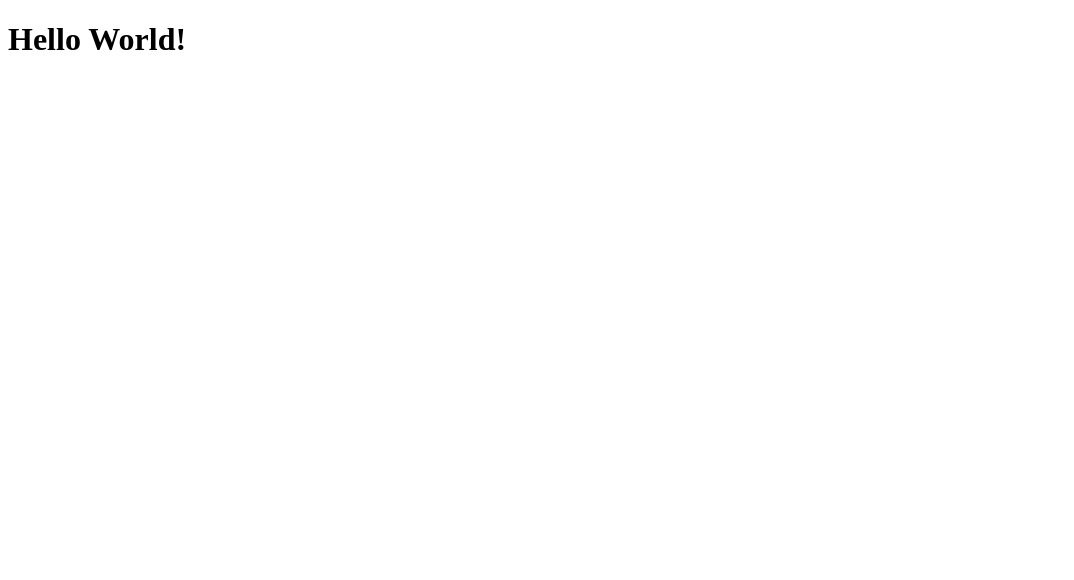
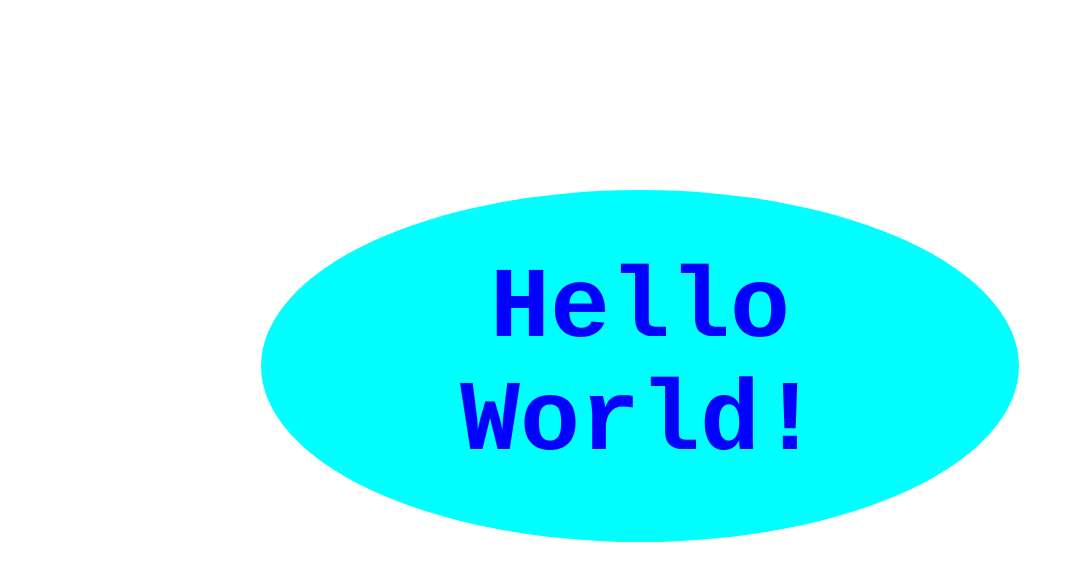
Before and after one commit to VilaTret/Jecrm-first-task, a plain HTML site: page index.html in a window 1280 px wide. Shown: the whole page, without its empty margins (0-1074 px from the left). Drawn offline with Linux system fonts and the light colour scheme.

Commit message:
Add styles

```diff
--- a/index.html
+++ b/index.html
@@ -5,6 +5,7 @@
 	<meta charset="UTF-8">
 	<meta name="viewport" content="width=device-width, initial-scale=1.0">
 	<title>Document</title>
+	<link rel="stylesheet" href="./styles.css">
 </head>
 
 <body>
--- /dev/null
+++ b/styles.css
@@ -0,0 +1,13 @@
+h1 {
+    font-size: 100px;
+    text-align: center;
+    color: blue;
+    font-family:'Courier New', Courier, monospace;
+    border-radius: 50%;
+    background-color: aqua;
+    margin-left: 20%;
+    margin-top: 15%;
+    margin-right: 20%;
+    margin-bottom: 15%;
+    padding: 5%;
+}
```
